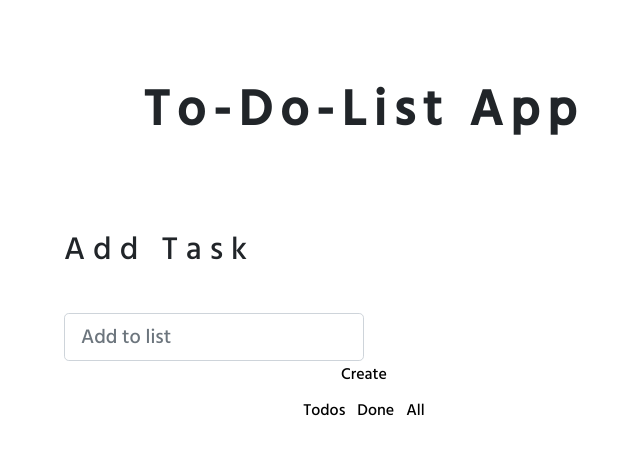
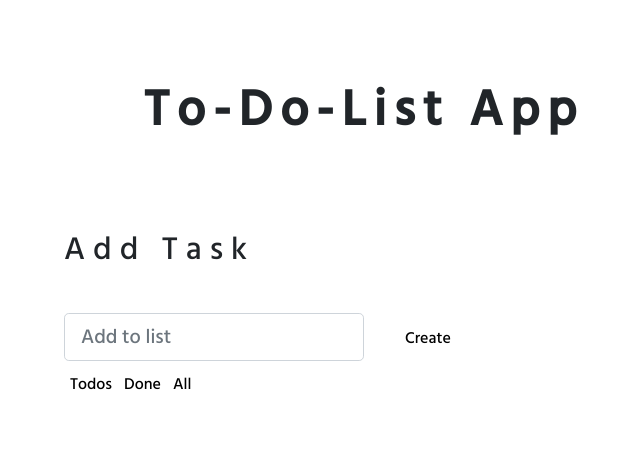
Before and after one commit to BernadetteCh/react-to-do-list-app, a React (Create React App) app: page / in a window 1280 px wide. Shown: the top 454 px of the page, without its empty margins (276-916 px from the left). Built offline with nearby package versions, Linux system fonts and the light colour scheme; a web font is replaced by a local one.

Commit message:
added basic styling to the input

```diff
--- a/src/ToDoList.css
+++ b/src/ToDoList.css
@@ -23,3 +23,10 @@ li {
   list-style: none;
   display: inline;
 }
+.ToDoList .input{
+    text-align: left;
+}
+.ToDoList input{
+    display: inline-block;
+    margin-right: 35px;
+}
```
